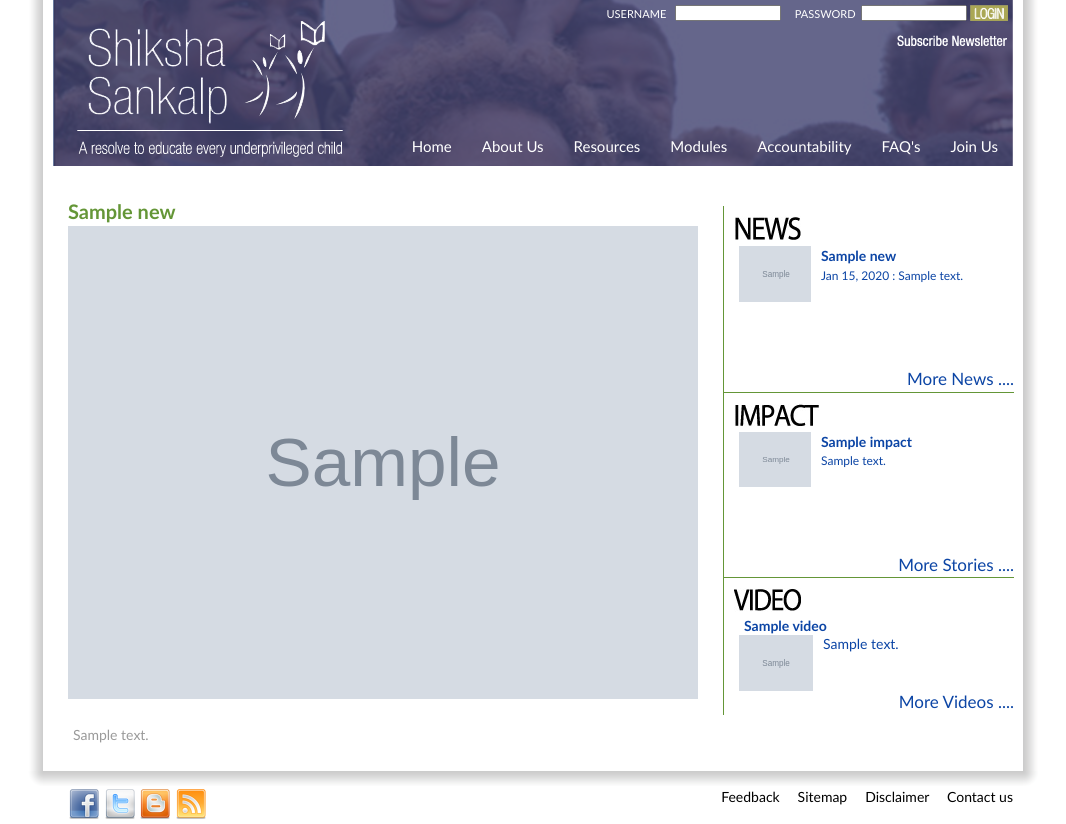
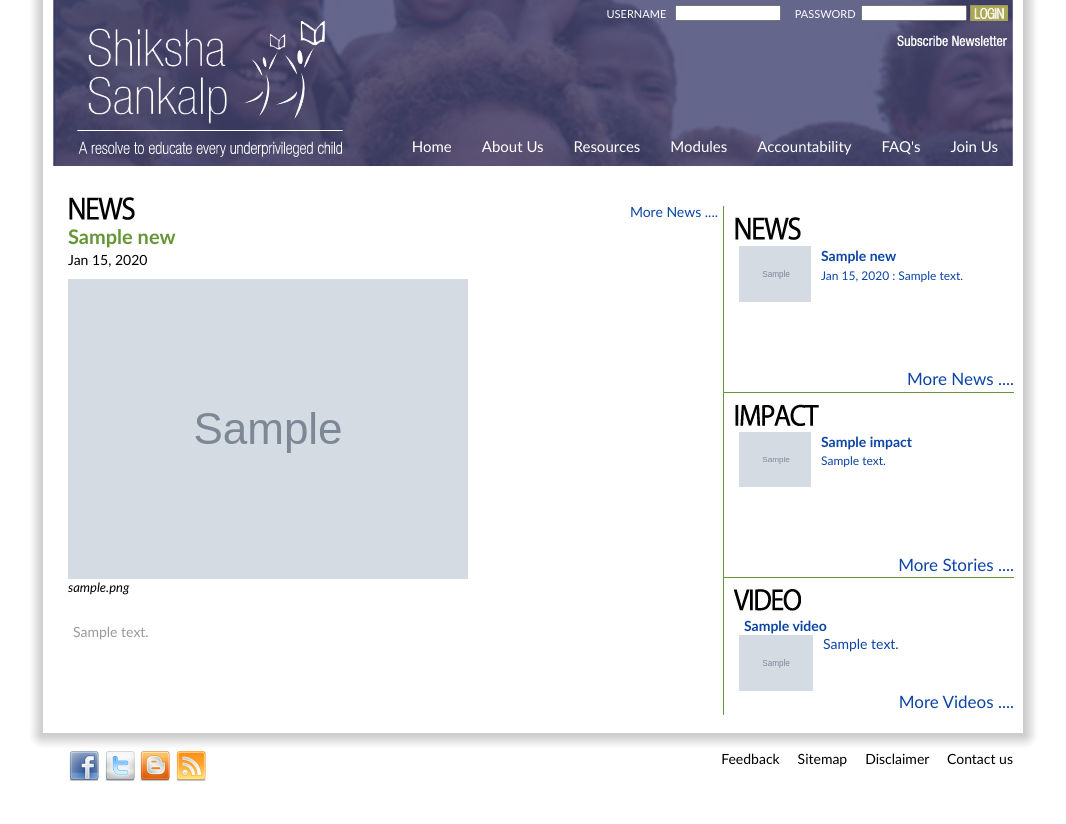
Before and after one commit to Airzign/Shiksha-Sankalp, a PHP site: page /news_expand.php?id=1 in a window 1280 px wide. Shown: the whole page, without its empty margins (107-1173 px from the left). After the commit the page ends 781 px from the top, so only its background shows below. Run offline with PHP 8.4, Linux system fonts and the light colour scheme; tables that the repository leaves empty or names only in its code hold one stand-in row (values such as "Sample post"); grey boxes marked "Sample" are stand-in pictures.

Commit message:
Add style elements for news_expand.php and impact_expand.php
    Fine tune required.

```diff
--- a/css/general_inner.css
+++ b/css/general_inner.css
@@ -72,24 +72,6 @@ a
 {
 	color:black;
 }
-/* New border shadow implemented */
-/* #container { */
-/* 	width:960px; */
-/* 	margin:0 auto; */
-/* 	border: solid #fff 10px; */
-/* 	border-top: none; */
-/* 	-moz-box-shadow: #ccc 0px 1px 20px; */
-/* 	-webkit-box-shadow: #ccc 0px 1px 20px; */
-
-/* 	/\* IE hack for div border *\/ */
-/* 	background-color: #fff; */
-/* 	zoom: 1; */
-/* 	filter: */
-/* 	progid:DXImageTransform.Microsoft.Shadow(color='#EEEEEE', Direction=90, Strength=15) */
-/* 	progid:DXImageTransform.Microsoft.Shadow(color='#EEEEEE', Direction=135, Strength=15) */
-/* 	progid:DXImageTransform.Microsoft.Shadow(color='#EEEEEE', Direction=180, Strength=15); */
-
-/* } */
 
 #container {
 	margin:0 auto;
@@ -142,7 +124,6 @@ a
 	list-style-type:none;
 	display:inline;
 	width:100%;
-	/*margin-top:40px;*/
 	color:white;
 }
 
@@ -170,8 +151,6 @@ a
 #content
 {
 	padding-top:30px;
-/*	float:left;
-    moz-box-shadow: #ccc 0px 1px 20px;*/
 }
 .expand_link
 {
@@ -190,14 +169,13 @@ a
 }
 #main_content p
 {
-/*	width:640px; */
 	text-align:justify;
 	padding:5px;
 	font-size:14px;
 
 }
+
 #main_content h3
-
 {
 	margin-top:20px;
 	font-size:17px;
@@ -453,7 +431,6 @@ p{
 	font-size:12px;
 	font-weight:normal;
 }
-/********************/
 .impact_item
 {
 	padding:5px 0 0 5px;
@@ -473,7 +450,6 @@ p{
 {
 	float:left;
 	width:53px;
-	/* height:31px; */
 }
 .impact_item_img img
 {
@@ -482,11 +458,6 @@ p{
 .impact_item_matter
 {
 
-	/*font-size:13px; 11px for trebu*/
-	/*width:195px;
-	float:right;
-	color:#0b0d3a;
-	line-height:1.4em;*/
 	font-size:14px; /*11px for trebu*/
 	width:170px;
 	float:left;
@@ -495,12 +466,19 @@ p{
 	margin-left:30px;
 	text-align:justify;
 }
-
-/********************/
-
-/***************************************************************************/
 .news_segment {
 	font-size:14px;
+}
+.image_template
+{
+	width:400px;
+	font-style:italic;
+	font-size:small;
+	margin-top:10px;
+}
+.image_template img
+{
+	width:400px;
 }
 .left {
 	font-size:17px;
@@ -532,7 +510,6 @@ p{
 	width:inherit;
 
 }
-/**/
 
 /*Menu*/
 .wrapper1{
@@ -554,7 +531,6 @@ p{
 		line-height: 18px;
 	}
 .wrapper {
-	/*width: 710px;*/
 	margin: 20px auto;
 }
 .nav {
@@ -579,7 +555,6 @@ p{
 	height: 41px;
 }
 .nav ul {
-	/*width: 648px;*/
 	height: 38px;
 	float: left;
 	margin: 0;
--- a/news_expand.php
+++ b/news_expand.php
@@ -9,18 +9,36 @@
 		$heading = stripslashes($a['heading']);
 		$description = nl2br(stripslashes($a['description']));
 		$image = stripslashes($a['largeimgurl']);
+		$exploded_date=explode('-',$a['news_date']);
+		$news_date = date("M j, Y",mktime(0,0,0,$exploded_date[1],$exploded_date[2],$exploded_date[0]));
 		$timestamp = stripslashes($a['tm']);
 ?>
 			<div id="content">
 			  <div id="main_content">
+			    <div>
+			      <span>
+			        <a href="news.php">
+			          <img src="images/news.jpg" />
+			        </a>
+			      </span>
+			      <span style="float:right;">
+			        <a href="news.php">
+			          <p align="right" class="expand_link">More News ....</p>
+			        </a>
+			      </span>
+			    </div>
 				<h2 class="innersubheading">
 				   <b><?php echo $heading; ?></b>
 				</h2>
-			   <?php if($image != '') {?>
-				 <div id="image_template">
-				   <img src="images/news/<?php echo $image; ?>" style="width:630px;"/>
-				 </div>
-               <?php } ?>
+			    <div>
+				  <?php echo $news_date; ?>
+				</div>
+				<div class="image_template">
+			    <?php if($image != '') {?>
+				  <img src="images/news/<?php echo $image; ?>"/>
+                <?php } ?>
+		          <div><?php echo $a['large_img_desc']; ?></div>
+				</div>
 				<br />
                 <p class="answer"><?php echo $description ; ?></p>
 			  </div>
```
Also changed, not shown: impact_expand.php (+23 -8 lines).
